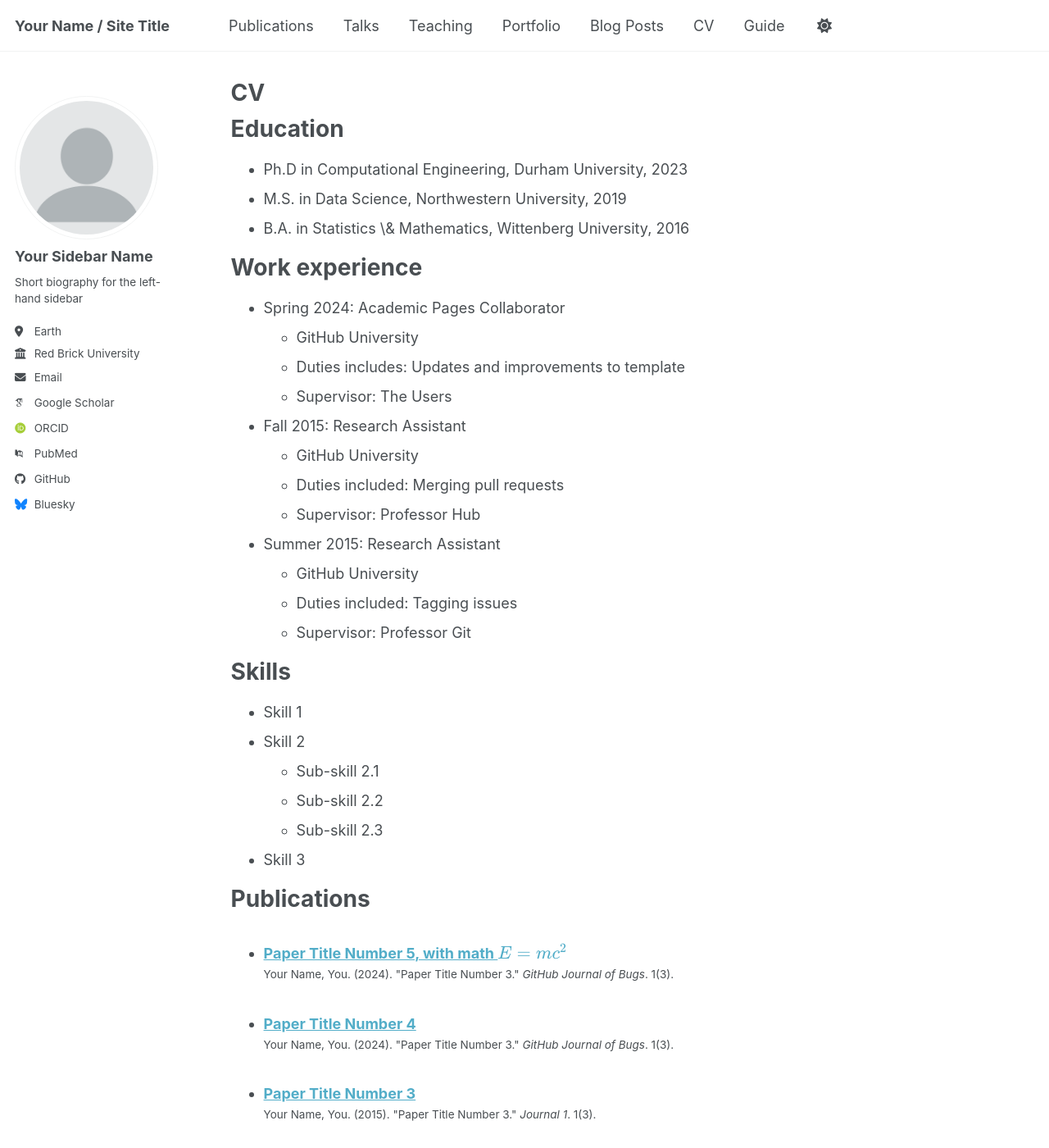
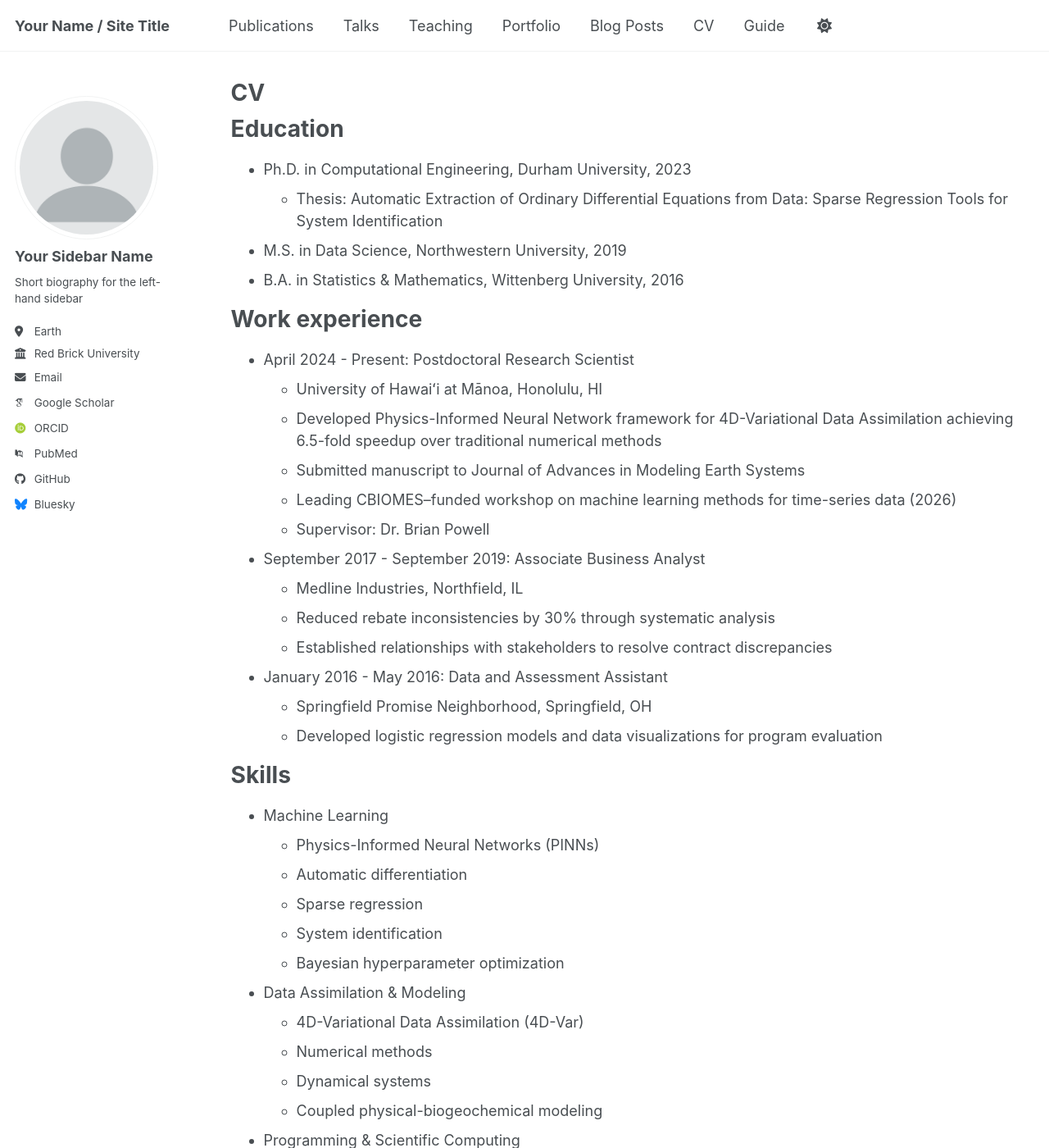
Before and after one commit to kevinegan31/kevinegan31.github.io, a Jekyll site: the page built from _pages/cv.md, in a window 1280 px wide and 1400 px high. Shown: the whole window at 82% size. Built offline with Jekyll 4.4.1, drawn with Linux system fonts in a browser that asks for light colours; some web fonts are replaced; a script bundle is joined from its source files by our own code; library files that are not in the unit come from our copies; some of the changed text lies outside the part shown.

Commit message:
Revise CV: Update education details, enhance work experience descriptions, and expand skills section

```diff
--- a/_pages/cv.md
+++ b/_pages/cv.md
@@ -11,35 +11,47 @@ redirect_from:
 
 Education
 ======
-* Ph.D in Computational Engineering, Durham University, 2023
+* Ph.D. in Computational Engineering, Durham University, 2023
+  * Thesis: Automatic Extraction of Ordinary Differential Equations from Data: Sparse Regression Tools for System Identification
 * M.S. in Data Science, Northwestern University, 2019
-* B.A. in Statistics \& Mathematics, Wittenberg University, 2016
+* B.A. in Statistics & Mathematics, Wittenberg University, 2016
 
 Work experience
 ======
-* Spring 2024: Academic Pages Collaborator
-  * GitHub University
-  * Duties includes: Updates and improvements to template
-  * Supervisor: The Users
+* April 2024 - Present: Postdoctoral Research Scientist
+  * University of Hawaiʻi at Mānoa, Honolulu, HI
+  * Developed Physics-Informed Neural Network framework for 4D-Variational Data Assimilation achieving 6.5-fold speedup over traditional numerical methods
+  * Submitted manuscript to Journal of Advances in Modeling Earth Systems
+  * Leading CBIOMES–funded workshop on machine learning methods for time-series data (2026)
+  * Supervisor: Dr. Brian Powell
 
-* Fall 2015: Research Assistant
-  * GitHub University
-  * Duties included: Merging pull requests
-  * Supervisor: Professor Hub
+* September 2017 - September 2019: Associate Business Analyst
+  * Medline Industries, Northfield, IL
+  * Reduced rebate inconsistencies by 30% through systematic analysis
+  * Established relationships with stakeholders to resolve contract discrepancies
 
-* Summer 2015: Research Assistant
-  * GitHub University
-  * Duties included: Tagging issues
-  * Supervisor: Professor Git
+* January 2016 - May 2016: Data and Assessment Assistant
+  * Springfield Promise Neighborhood, Springfield, OH
+  * Developed logistic regression models and data visualizations for program evaluation
 
 Skills
 ======
-* Skill 1
-* Skill 2
-  * Sub-skill 2.1
-  * Sub-skill 2.2
-  * Sub-skill 2.3
-* Skill 3
+* Machine Learning
+  * Physics-Informed Neural Networks (PINNs)
+  * Automatic differentiation
+  * Sparse regression
+  * System identification
+  * Bayesian hyperparameter optimization
+* Data Assimilation & Modeling
+  * 4D-Variational Data Assimilation (4D-Var)
+  * Numerical methods
+  * Dynamical systems
+  * Coupled physical-biogeochemical modeling
+* Programming & Scientific Computing
+  * Python (PyTorch, NumPy, SciPy)
+  * R, MATLAB, SQL
+  * High-Performance Computing (HPC)
+* Languages: Conversational Spanish
 
 Publications
 ======
@@ -59,6 +71,13 @@ Teaching
     {% include archive-single-cv.html %}
   {% endfor %}</ul>
 
-Service and leadership
+Software Contributions
 ======
-* Currently signed in to 43 different slack teams
+* **ARGOS** (Automatic Regression for Governing Equations): Creator and maintainer of CRAN-published R package for system identification from time-series data
+* **PI-NPZ**: Developer of PyTorch-based framework for 4D-Variational Data Assimilation using physics-informed neural networks
+
+Workshop & Leadership Experience
+======
+* Lead Organizer & Presenter: CBIOMES Workshop on Machine Learning Methods for Time-Series Data (2026)
+* Committee Member: Durham University Postgraduate Research Conference (2022)
+* Chairman: Delta Tau Delta, Wittenberg University (2013-2016)
```
